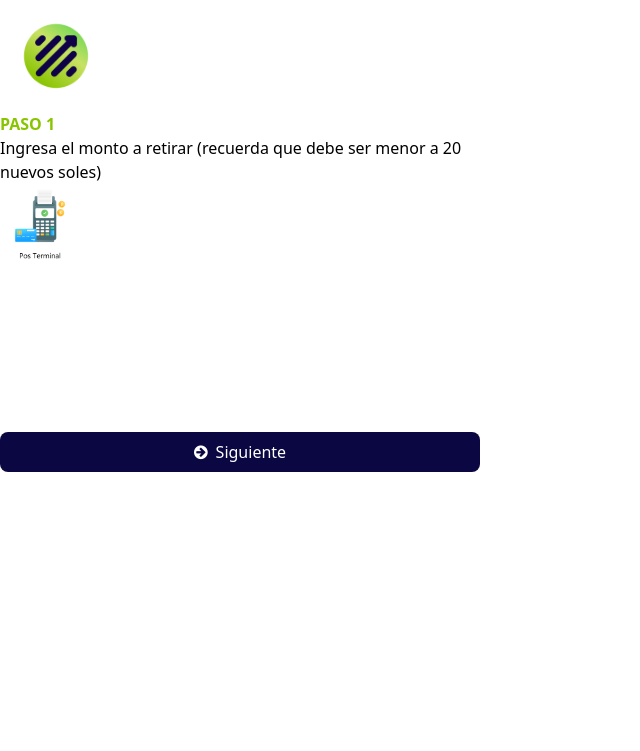
After one commit to Jhomar1158-ux/SenciLovers, a Flask app: page /step-1 in a window 1280 px wide. The commit adds this page. Shown: the top 751 px of the page, without its empty margins (0-640 px from the left). Run offline with Flask 2, Linux system fonts and the light colour scheme.

Commit message:
feat: BASE add first steps views with tailwindcss

```diff
--- a/flask_app/controllers/users_controller.py
+++ b/flask_app/controllers/users_controller.py
@@ -1,6 +1,14 @@
 from flask import render_template, redirect, session, request, flash
 from flask_app import app
 
-@app.route("/")
-def index1():
-	return render_template("index1.html")
+@app.route("/step-1")
+def step1():
+	return render_template("step1.html")
+
+@app.route("/step-2")
+def step2():
+	return render_template("step2.html")
+
+@app.route("/step-3")
+def step3():
+	return render_template("step3.html")
--- a/flask_app/static/css/dist/output.css
+++ b/flask_app/static/css/dist/output.css
@@ -517,9 +517,165 @@ video {
   position: static;
 }
 
-.text-4xl {
-  font-size: 2.25rem;
-  line-height: 2.5rem;
+.m-5 {
+  margin: 1.25rem;
+}
+
+.flex {
+  display: flex;
+}
+
+.h-pantallaRaspY {
+  height: 320px;
+}
+
+.h-full {
+  height: 100%;
+}
+
+.h-auto {
+  height: auto;
+}
+
+.h-48 {
+  height: 12rem;
+}
+
+.h-5 {
+  height: 1.25rem;
+}
+
+.h-20 {
+  height: 5rem;
+}
+
+.h-28 {
+  height: 7rem;
+}
+
+.w-pantallaRaspX {
+  width: 480px;
+}
+
+.w-full {
+  width: 100%;
+}
+
+.w-24 {
+  width: 6rem;
+}
+
+.w-80 {
+  width: 20rem;
+}
+
+.w-60 {
+  width: 15rem;
+}
+
+.w-9 {
+  width: 2.25rem;
+}
+
+.w-16 {
+  width: 4rem;
+}
+
+.w-5 {
+  width: 1.25rem;
+}
+
+.w-28 {
+  width: 7rem;
+}
+
+.items-center {
+  align-items: center;
+}
+
+.justify-end {
+  justify-content: flex-end;
+}
+
+.justify-center {
+  justify-content: center;
+}
+
+.gap-2 {
+  gap: 0.5rem;
+}
+
+.rounded-md {
+  border-radius: 0.375rem;
+}
+
+.rounded-lg {
+  border-radius: 0.5rem;
+}
+
+.rounded-xl {
+  border-radius: 0.75rem;
+}
+
+.border-2 {
+  border-width: 2px;
+}
+
+.border {
+  border-width: 1px;
+}
+
+.border-indigo-600 {
+  --tw-border-opacity: 1;
+  border-color: rgb(79 70 229 / var(--tw-border-opacity));
+}
+
+.border-red-700 {
+  --tw-border-opacity: 1;
+  border-color: rgb(185 28 28 / var(--tw-border-opacity));
+}
+
+.border-gray-600 {
+  --tw-border-opacity: 1;
+  border-color: rgb(75 85 99 / var(--tw-border-opacity));
+}
+
+.border-x-red-700 {
+  --tw-border-opacity: 1;
+  border-left-color: rgb(185 28 28 / var(--tw-border-opacity));
+  border-right-color: rgb(185 28 28 / var(--tw-border-opacity));
+}
+
+.bg-senciBlue {
+  --tw-bg-opacity: 1;
+  background-color: rgb(11 7 67 / var(--tw-bg-opacity));
+}
+
+.bg-cover {
+  background-size: cover;
+}
+
+.bg-auto {
+  background-size: auto;
+}
+
+.object-cover {
+  -o-object-fit: cover;
+     object-fit: cover;
+}
+
+.p-2 {
+  padding: 0.5rem;
+}
+
+.px-5 {
+  padding-left: 1.25rem;
+  padding-right: 1.25rem;
+}
+
+.py-5 {
+  padding-top: 1.25rem;
+  padding-bottom: 1.25rem;
 }
 
 .font-bold {
@@ -531,7 +687,17 @@ video {
   color: rgb(239 68 68 / var(--tw-text-opacity));
 }
 
-.text-green-500 {
+.text-senciGreen {
   --tw-text-opacity: 1;
-  color: rgb(34 197 94 / var(--tw-text-opacity));
+  color: rgb(137 196 0 / var(--tw-text-opacity));
 }
+
+.text-red-600 {
+  --tw-text-opacity: 1;
+  color: rgb(220 38 38 / var(--tw-text-opacity));
+}
+
+.text-white {
+  --tw-text-opacity: 1;
+  color: rgb(255 255 255 / var(--tw-text-opacity));
+}
--- /dev/null
+++ b/flask_app/templates/step1.html
@@ -0,0 +1,30 @@
+<!DOCTYPE html>
+<html lang="en">
+<head>
+    <meta charset="UTF-8">
+    <meta http-equiv="X-UA-Compatible" content="IE=edge">
+    <meta name="viewport" content="width=device-width, initial-scale=1.0">
+    <title>Paso 1</title>
+    <link rel="stylesheet" href="{{ url_for('static',filename='css/dist/output.css') }}">
+    <link rel="stylesheet" href="https://cdnjs.cloudflare.com/ajax/libs/font-awesome/4.7.0/css/font-awesome.min.css">
+</head>
+<body>
+    <div class="w-pantallaRaspX h-pantallaRaspY">
+        <img src="{{ url_for('static', filename='img/SenciLogo2.png')}}" alt="Logo Senci 2" class="object-cover h-28">
+        <div class="w-full h-full">
+            <div class="">
+                <h1 class="text-senciGreen font-bold w-28">PASO 1</h1>
+                <p>Ingresa el monto a retirar <span>(recuerda que debe ser menor a 20 nuevos soles)</span>
+                </p>
+            </div>
+            <img src="{{ url_for('static', filename='img/step1.png')}}" alt="" class="object-cover h-20">
+        </div>
+        <div class="w-full h-full">
+            <a class="bg-senciBlue flex gap-2 items-center justify-center rounded-lg p-2">
+                <i class="fa fa-arrow-circle-right text-white" aria-hidden="true"></i>
+                <p class="text-white">Siguiente</p>
+            </a>
+        </div>
+    </div>
+</body>
+</html>
--- a/server.py
+++ b/server.py
@@ -1,7 +1,7 @@
 from flask_app import app
 
 #Importación de controladores
-from flask_app.controllers import admins_controller
+from flask_app.controllers import admins_controller, users_controller
 
 if __name__=="__main__":
     app.run(debug=True)
```
Also changed, not shown: culqi/checkout.html (added, +75 -0 lines), culqi/order.py (added, +27 -0 lines), flask_app/tailwind.config.js (+13 -1 lines), flask_app/templates/index.html (+6 -2 lines), flask_app/templates/step2.html (renamed from culqi/index.html, +3 -5 lines), flask_app/templates/step3.html (added, +13 -0 lines), flask_app/static/img/SenciLogo2.png (added), flask_app/static/img/senciLogoMain.png (added), flask_app/static/img/step1.png (added).
